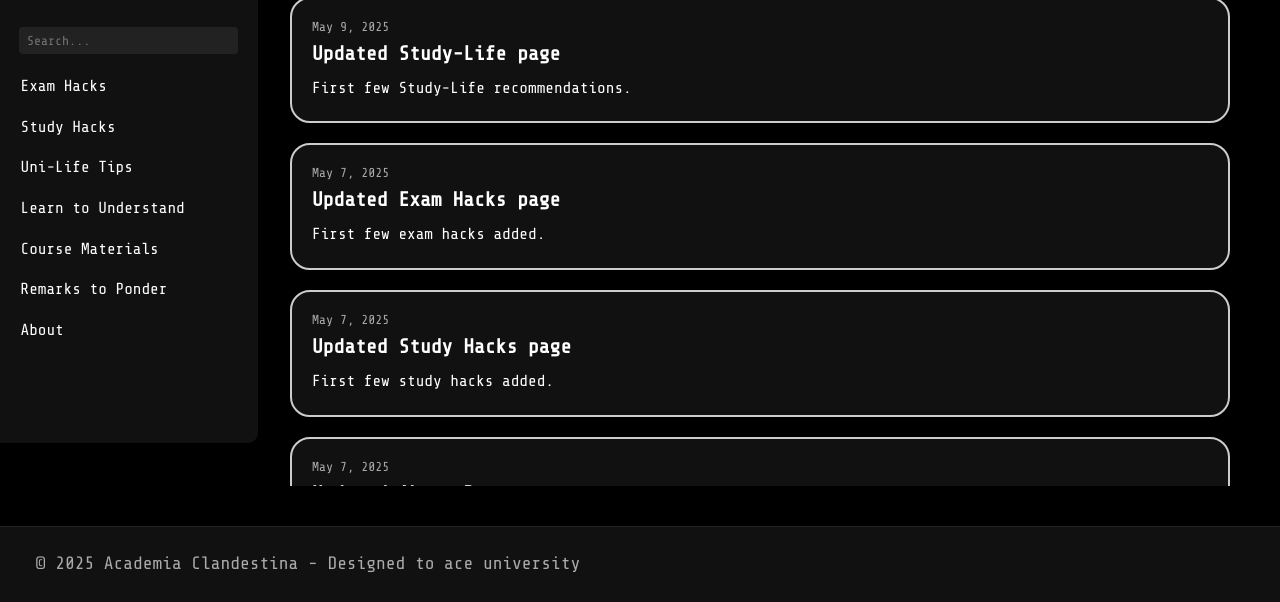
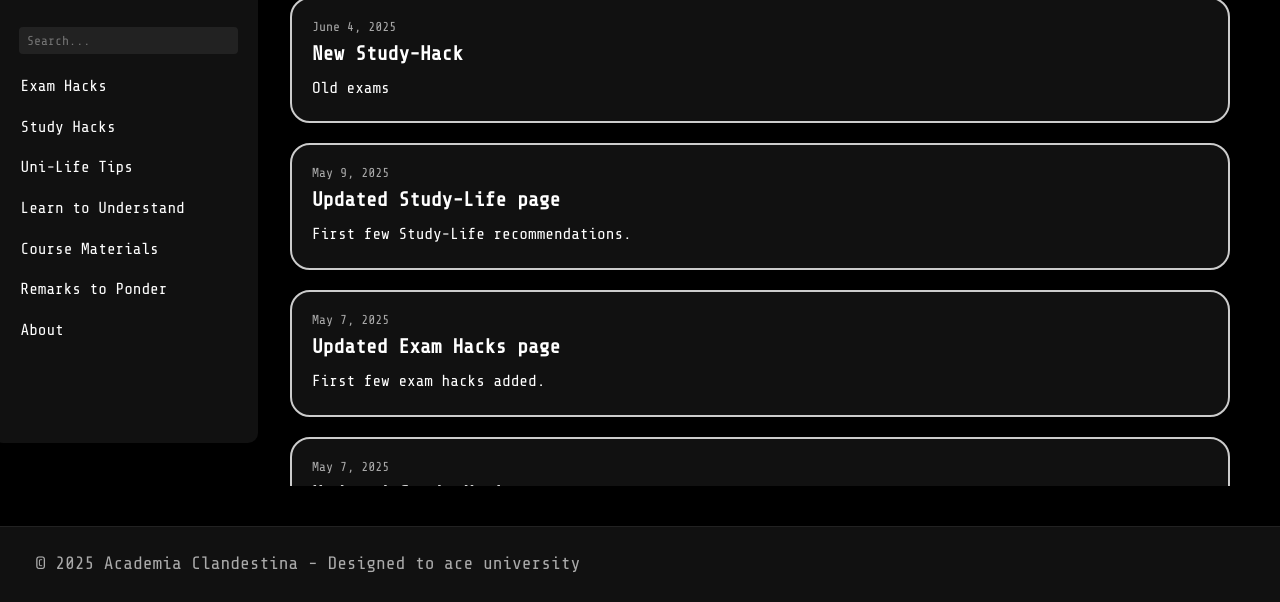
Before and after one commit to flairysky/academiaclandestina, a plain HTML site: page index.html in a window 1280 px wide. Shown: the part 274-876 px from the top of the page. Drawn offline with nearby package versions, Linux system fonts and the light colour scheme; a web font is replaced by a local one.

Commit message:
study hack old exams

```diff
--- a/index.html
+++ b/index.html
@@ -57,6 +57,11 @@
 
       <div class="news-feed">
         <a href="Uni-Life.html" class="news-card">
+          <div class="date">June 4, 2025</div>
+          <h2>New Study-Hack</h2>
+          <p>Old exams</p>
+        </a>
+        <a href="Uni-Life.html" class="news-card">
           <div class="date">May 9, 2025</div>
           <h2>Updated Study-Life page</h2>
           <p>First few Study-Life recommendations.</p>
```
Also changed, not shown: StudyHacks.html (+4 -0 lines), Uni-Life.html (+1 -1 lines).
